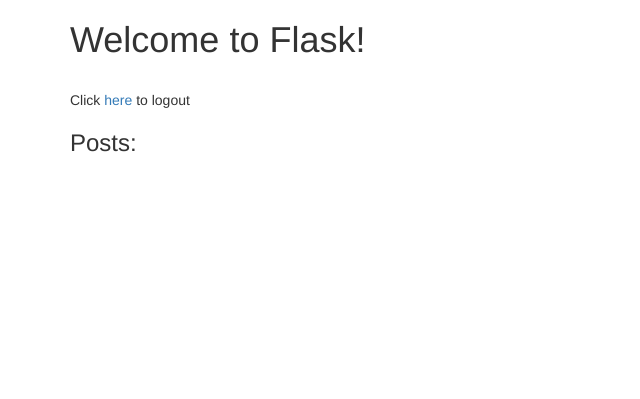
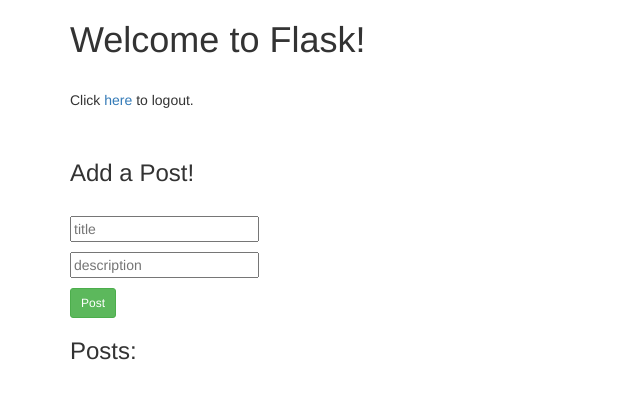
Before and after one commit to achicha/py_samples, a Flask app: page / in a window 1280 px wide. Shown: the top 399 px of the page, without its empty margins (0-640 px from the left). Run offline with Flask 2, Linux system fonts and the light colour scheme; a user stored in the database is signed in; data that the repository does not hold is empty; some libraries are stand-ins or nearby versions.

Commit message:
post add form

```diff
--- /dev/null
+++ b/flask_projects/Discover_Flask/project/home/forms.py
@@ -0,0 +1,8 @@
+from flask_wtf import Form
+from wtforms import StringField
+from wtforms.validators import DataRequired, Length
+
+
+class MessageForm(Form):
+    title = StringField('Title', validators=[DataRequired()])
+    description = StringField('Description', validators=[DataRequired(), Length(max=140)])
--- a/flask_projects/Discover_Flask/project/home/templates/index.html
+++ b/flask_projects/Discover_Flask/project/home/templates/index.html
@@ -3,7 +3,36 @@
 
 <h1>Welcome to Flask!</h1>
 <br>
-<p>Click <a href="/logout">here</a> to logout</p>
+<p>Click <a href="/logout">here</a> to logout.</p>
+<br>
+
+<!-- post form -->
+<h3>Add a Post!</h3>
+<br>
+<form class="form-message" role="form" method="post" action="/">
+  {{ form.csrf_token }}
+  <p>
+    {{ form.title(placeholder="title") }}
+    <span class="error">
+      {% if form.title.errors %}
+        {% for error in form.title.errors %}
+          {{ error }}
+        {% endfor %}
+      {% endif %}
+    </span>
+  </p>
+  <p>
+  {{ form.description(placeholder="description") }}
+    <span class="error">
+      {% if form.description.errors %}
+        {% for error in form.description.errors %}
+          {{ error }}
+        {% endfor %}
+      {% endif %}
+    </span>
+  </p>
+  <button class="btn btn-sm btn-success" type="submit">Post</button>
+</form>
 
 <!-- All posts -->
 <h3>Posts:</h3>
--- a/flask_projects/Discover_Flask/project/home/views.py
+++ b/flask_projects/Discover_Flask/project/home/views.py
@@ -1,6 +1,8 @@
-from flask import render_template, Blueprint
+from flask import render_template, Blueprint, flash, request, redirect, url_for
 from project.models import *
-from flask_login import login_required
+from flask_login import login_required, current_user
+from .forms import MessageForm
+
 
 home_blueprint = Blueprint(
     'home', __name__,
@@ -12,12 +14,25 @@ home_blueprint = Blueprint(
 # routes
 ################
 
-# use decorators to link the function to an url
-@home_blueprint.route('/')
-@login_required
+# use decorators to link the function to a url
+@home_blueprint.route('/', methods=['GET', 'POST'])   # pragma: no cover
+@login_required   # pragma: no cover
 def home():
-    posts = db.session.query(BlogPost)
-    return render_template('index.html', posts=posts)
+    error = None
+    form = MessageForm(request.form)
+    if form.validate_on_submit():
+        new_message = BlogPost(
+            form.title.data,
+            form.description.data,
+            current_user.id
+        )
+        db.session.add(new_message)
+        db.session.commit()
+        flash('New entry was successfully posted. Thanks.')
+        return redirect(url_for('home.home'))
+    else:
+        posts = db.session.query(BlogPost).all()
+        return render_template('index.html', posts=posts, form=form, error=error)
 
 
 @home_blueprint.route('/welcome')
--- a/flask_projects/Discover_Flask/project/models.py
+++ b/flask_projects/Discover_Flask/project/models.py
@@ -12,9 +12,10 @@ class BlogPost(db.Model):
     description = db.Column(db.String(120), nullable=False)
     author_id = db.Column(db.Integer, ForeignKey('users.id'))
 
-    def __init__(self, title, description):
+    def __init__(self, title, description, author_id):
         self.title = title
         self.description = description
+        self.author_id = author_id
 
     def __repr__(self):
         return '<title {}>'.format(self.title)
```
